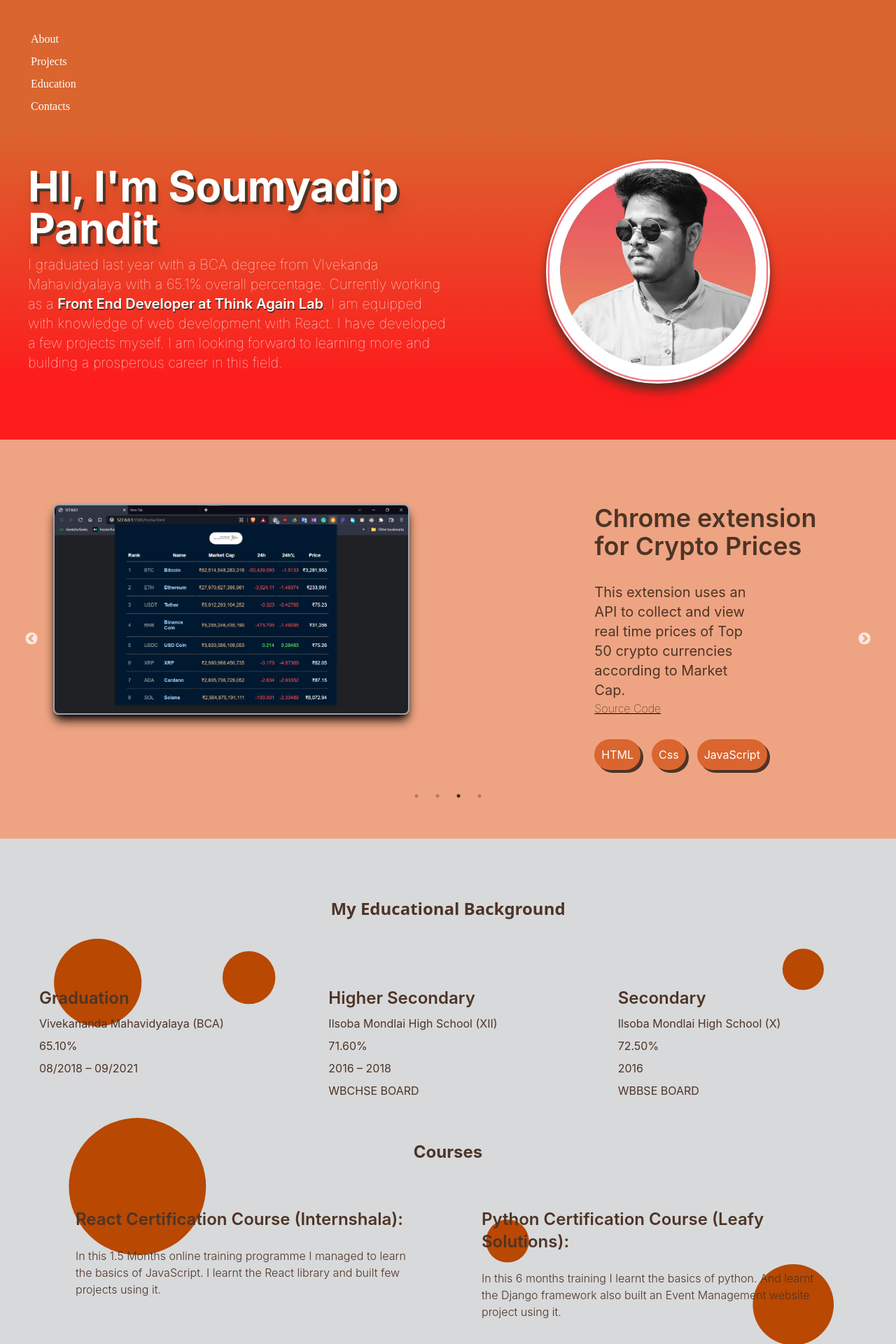
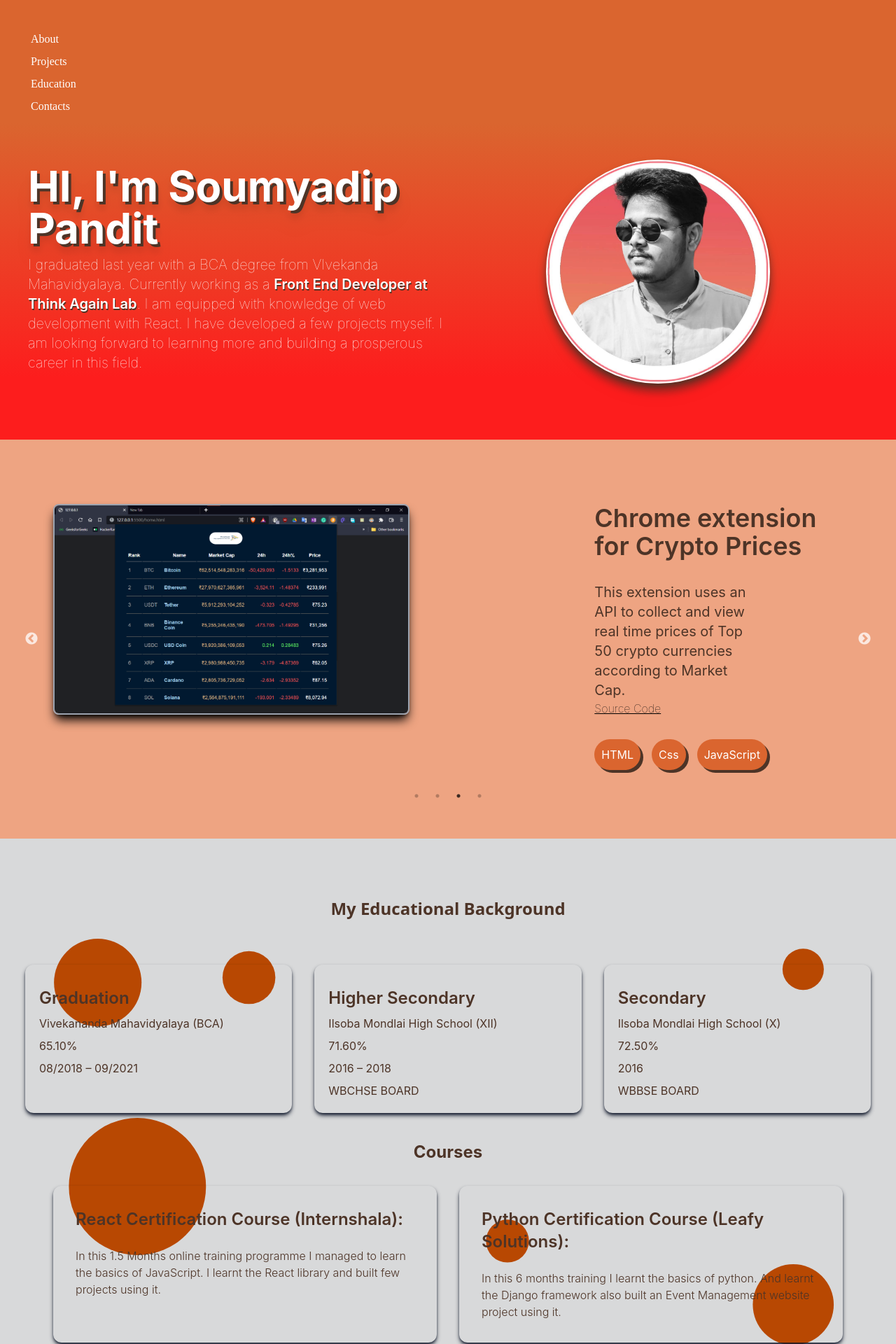
Before and after one commit to Soumyadip-62/portfolio, a React (Create React App) app: page / in a window 1280 px wide. Shown: the top 1920 px of the page at 70% size. Built offline with nearby package versions, Linux system fonts and the light colour scheme; a web font is replaced by a local one.

Commit message:
finally completed

```diff
--- a/src/Components/Courses.js
+++ b/src/Components/Courses.js
@@ -9,7 +9,7 @@ const Courses = () => {
           <p class="text-2xl font-bold">Courses</p>
         </div>
         <div class="p-1 md:p-4 grid grid-cols-1 md:grid-cols-2 text-center md:text-left">
-          <div class="hover:bg-secondary  hover:text-white  hover:shadow-xl hover:shadow-black duration-300 p-2  md:p-8 m-1 mt-4  md:m-4">
+          <div class="hover:bg-secondary  hover:text-white  hover:shadow-xl hover:shadow-black duration-300 p-2  md:p-8 m-1 mt-4 shadow-md shadow-slate-900 rounded-xl md:m-4">
             <p class="font-semibold text-bgcom text-2xl pb-6 ">
               React Certification Course (Internshala):{" "}
             </p>
@@ -19,7 +19,7 @@ const Courses = () => {
               projects using it.{" "}
             </p>
           </div>
-          <div className="hover:bg-secondary  hover:text-white hover:shadow-xl hover:shadow-black  duration-300 p-2  md:p-8 m-1 mt-4  md:m-4">
+          <div className="hover:bg-secondary  hover:text-white hover:shadow-xl hover:shadow-black  duration-300 p-2  md:p-8 m-1 mt-4 shadow-md shadow-slate-900 rounded-xl md:m-4">
             <p class="font-semibold text-bgcom text-2xl pb-6 ">
               Python Certification Course (Leafy Solutions):
             </p>
--- a/src/Components/Education.js
+++ b/src/Components/Education.js
@@ -13,7 +13,7 @@ const Education = () => {
       </div>
 
       <div class="grid grid-cols-1 text-center mt-12 md:grid-cols-3 md:text-left ">
-        <div class=" p-4 m-1 md:m-4 hover:bg-secondary hover:text-white hover:shadow-xl hover:shadow-black duration-300">
+        <div class=" p-4 m-1 md:m-4  shadow-md shadow-slate-900 rounded-xl hover:bg-secondary hover:text-white hover:shadow-xl hover:shadow-black duration-300">
           <p class="font-semibold p-1 text-2xl   rounded-sm pt-4 pb-1 ">
             Graduation
           </p>
@@ -21,14 +21,14 @@ const Education = () => {
           <p class="p-1">65.10%</p>
           <p class="p-1">08/2018 – 09/2021</p>
         </div>
-        <div class=" p-4 m-1 md:m-4 hover:bg-secondary hover:text-white hover:shadow-xl hover:shadow-black duration-300 ">
+        <div class=" p-4 m-1 md:m-4  shadow-md shadow-slate-900 rounded-xl hover:bg-secondary hover:text-white hover:shadow-xl hover:shadow-black duration-300 ">
           <p class="font-semibold p-1 text-2xl  pt-4 pb-1 ">Higher Secondary</p>
           <p class="p-1">Ilsoba Mondlai High School (XII)</p>
           <p class="p-1">71.60%</p>
           <p class="p-1">2016 – 2018</p>
           <p class="p-1">WBCHSE BOARD</p>
         </div>
-        <div class=" p-4 m-1 md:m-4 hover:bg-secondary hover:text-white hover:shadow-xl hover:shadow-black duration-300 ">
+        <div class=" p-4 m-1 md:m-4  shadow-md shadow-slate-900 rounded-xl hover:bg-secondary hover:text-white hover:shadow-xl hover:shadow-black duration-300 ">
           <p class="font-semibold p-1 text-2xl  pt-4 pb-1 ">Secondary</p>
           <p class="p-1">Ilsoba Mondlai High School (X)</p>
           <p class="p-1">72.50%</p>
--- a/src/Components/Hero.js
+++ b/src/Components/Hero.js
@@ -61,8 +61,7 @@ const Hero = () => {
             </p>
             <p className="font-thin text-xl">
               I graduated last year with a BCA degree from VIvekanda
-              Mahavidyalaya with a 65.1% overall percentage. Currently working
-              as a{" "}
+              Mahavidyalaya. Currently working as a{" "}
               <span className="font-semibold" id="hero-text2">
                 Front End Developer at Think Again Lab
               </span>
```
